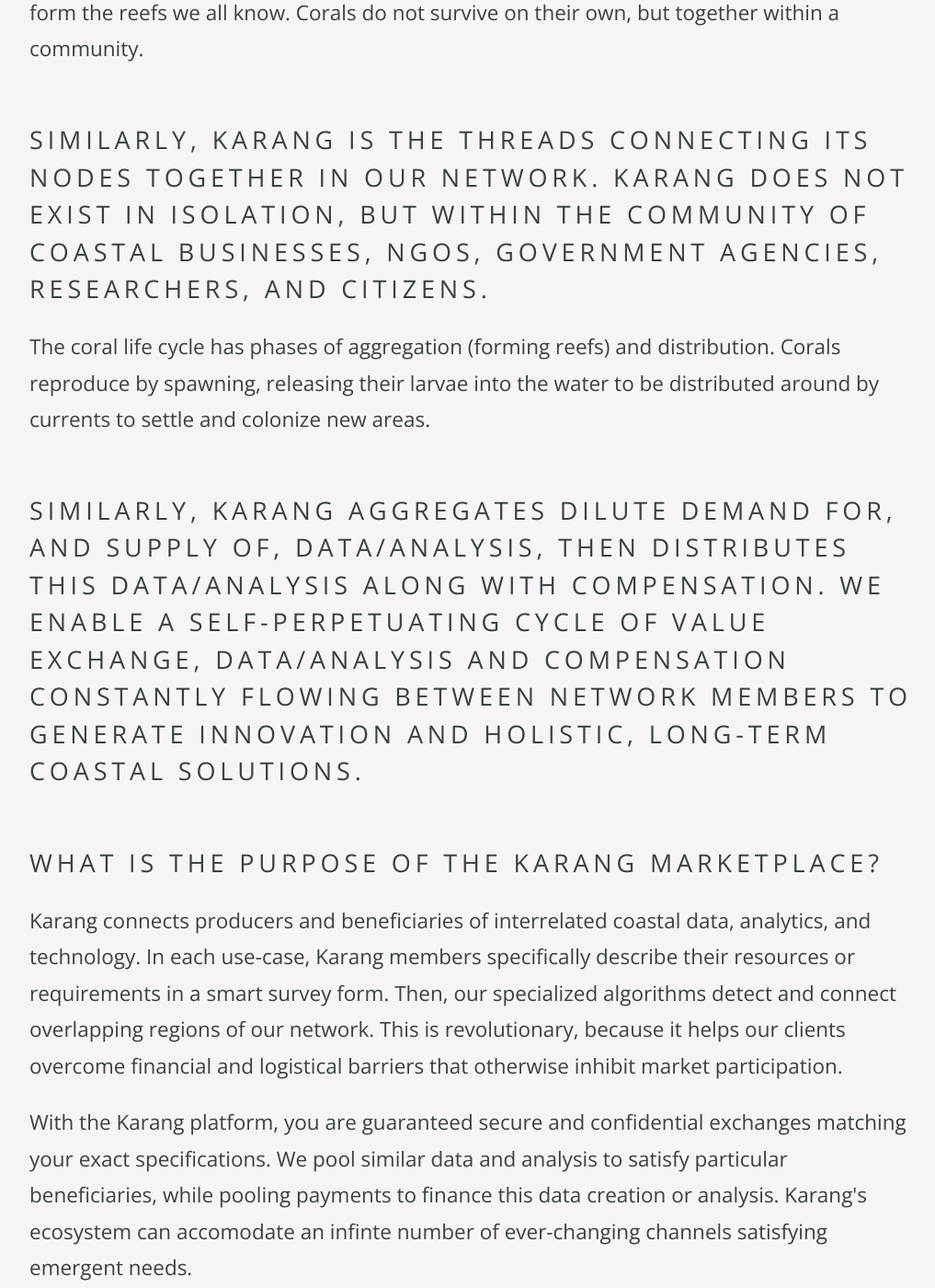
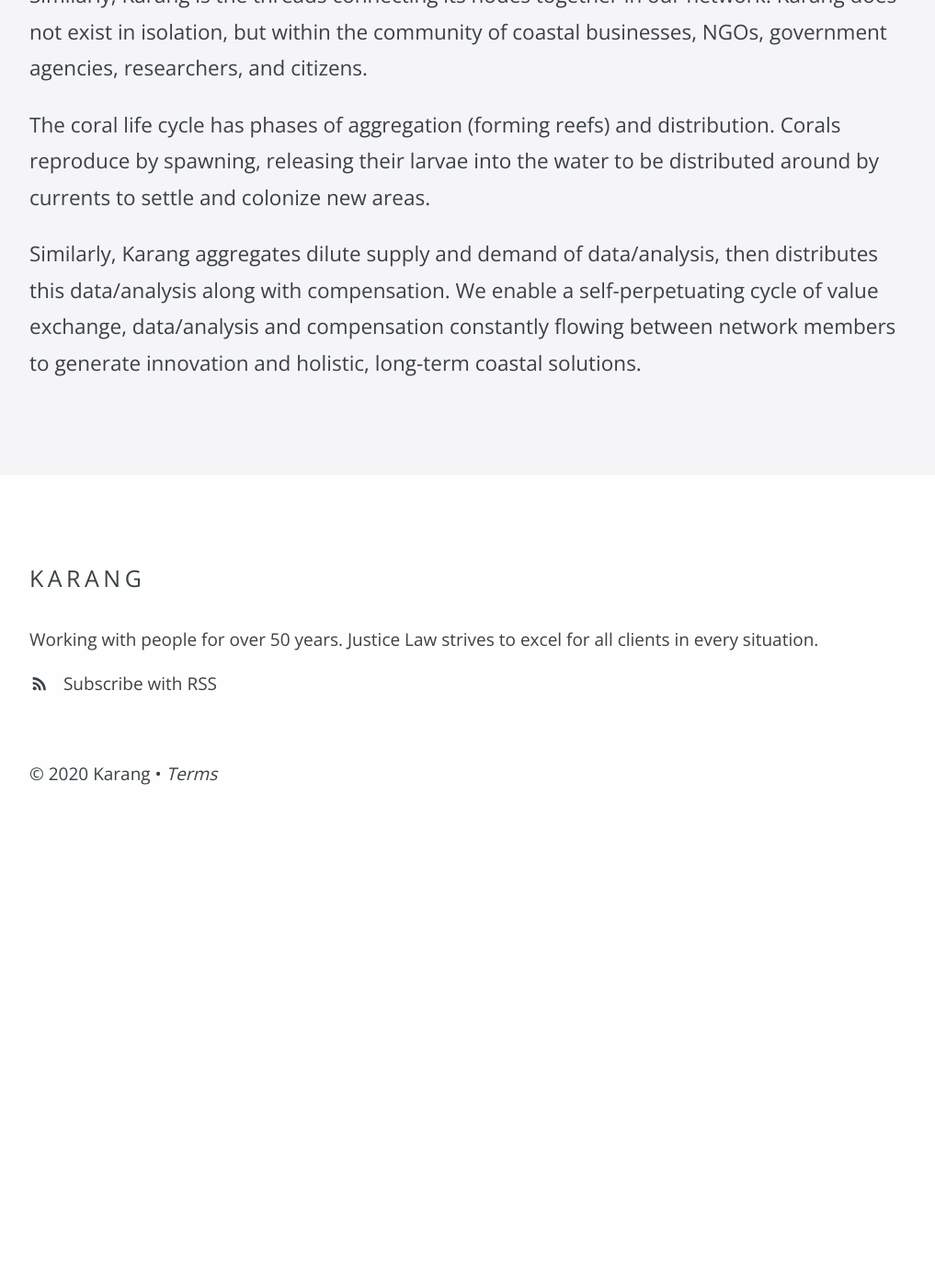
Before and after one commit to SSOATeam/website, a Jekyll site: the page built from about.html, in a window 1280 px wide and 1400 px high, scrolled down 1159 px. Shown: the whole window at 92% size, without its empty margins (128-1145 px from the left). Built offline with Jekyll 4.4.1, drawn with Linux system fonts in a browser that asks for light colours; nearby versions of some CDN libraries; after the commit the page ends 2098 px from its top, so only the background shows below that; some of the changed text lies outside the part shown.

Commit message:
Update about description.

```diff
--- a/about.html
+++ b/about.html
@@ -11,59 +11,37 @@
 
 <div class="editable">
 	<h4 id="-karang-means-coral-in-indonesian-">“Karang” means “coral” in Indonesian.</h4>
-	<p>Corals encapsulate many of the core concepts of our business. Yes, several of Karang’s initial use-cases are
-		centered around corals (like aquatic monitoring and natural asset insurance), and yes, many of our pilot
-		projects and team members are located in Southeast Asia, but there&#39;s a lot more to this name.</p>
-	<p>Corals are foundation species. They support all sorts of processes and organisms critical to maintaining an
-		ecosystem. Without corals, the whole system collapses.</p>
-	<h3
-		id="similarly-karang-as-a-business-aims-to-support-a-thriving-coastal-economy-forming-a-foundation-of-ever-changing-information-that-fosters-continual-innovation-">
+	<p>
+		Corals encapsulate many of the core concepts of our business. Yes, several of Karang’s primary use-cases are
+		centered around corals (e.g., aquatic monitoring and natural asset insurance) and yes, many of our pilot
+		projects and team members are located in Southeast Asia, but there&#39;s a lot more to this name.
+	</p>
+	<p>
+		Corals are foundation species. They support all sorts of processes and organisms required to create and maintain an
+		ecosystem. Without corals, the whole system collapses.
+	</p>
+	<p>
 		Similarly, Karang as a business aims to support a thriving coastal economy, forming a foundation of
-		ever-changing information that fosters continual innovation.</h3>
-	<p>Corals are also colonial organisms. Teeny-tiny individual coral polyps aggregate together to form the reefs we
-		all know. Corals do not survive on their own, but together within a community.</p>
-	<h3
-		id="similarly-karang-is-the-threads-connecting-its-nodes-together-in-our-network-karang-does-not-exist-in-isolation-but-within-the-community-of-coastal-businesses-ngos-government-agencies-researchers-and-citizens-">
+		ever-changing information that fosters continual innovation.
+	</p>
+	<p>
+		Corals are also colonial organisms. Teeny-tiny individual coral polyps aggregate together to form the reefs we
+		all know. Corals do not survive on their own, but together within a community.
+	</p>
+	<p>
 		Similarly, Karang is the threads connecting its nodes together in our network. Karang does not exist in
 		isolation, but within the community of coastal businesses, NGOs, government agencies, researchers, and citizens.
-	</h3>
-	<p>The coral life cycle has phases of aggregation (forming reefs) and distribution. Corals reproduce by spawning,
-		releasing their larvae into the water to be distributed around by currents to settle and colonize new areas.</p>
-	<h3
-		id="similarly-karang-aggregates-dilute-demand-for-and-supply-of-data-analysis-then-distributes-this-data-analysis-along-with-compensation-we-enable-a-self-perpetuating-cycle-of-value-exchange-data-analysis-and-compensation-constantly-flowing-between-network-members-to-generate-innovation-and-holistic-long-term-coastal-solutions-">
-		Similarly, Karang aggregates dilute demand for, and supply of, data/analysis, then distributes this
-		data/analysis along with compensation. We enable a self-perpetuating cycle of value exchange, data/analysis and
-		compensation constantly flowing between network members to generate innovation and holistic, long-term coastal
-		solutions.</h3>
-
-	<h3>What is the purpose of the Karang marketplace?</h3>
-
+	</p>
 	<p>
-		Karang connects producers and beneficiaries of interrelated coastal data, analytics, and technology.
-		In each use-case, Karang members specifically describe their resources or requirements in a smart
-		survey form. Then, our specialized algorithms detect and connect overlapping regions of our network.
-		This is revolutionary, because it helps our clients overcome financial and logistical barriers that
-		otherwise inhibit market participation.
+		The coral life cycle has phases of aggregation (forming reefs) and distribution. Corals reproduce by spawning,
+		releasing their larvae into the water to be distributed around by currents to settle and colonize new areas.
+	</p>
+	<p>
+		Similarly, Karang aggregates dilute supply and demand of data/analysis, then distributes this data/analysis
+		along with compensation. We enable a self-perpetuating cycle of value exchange, data/analysis and compensation
+		constantly flowing between network members to generate innovation and holistic, long-term coastal solutions.
 	</p>
 
-	<p>
-		With the Karang platform, you are guaranteed secure and confidential exchanges matching your exact
-		specifications. We pool similar data and analysis to satisfy particular beneficiaries, while pooling
-		payments to finance this data creation or analysis. Karang's ecosystem can accomodate an infinte
-		number of ever-changing channels satisfying emergent needs.
-	</p>
-	<h3>So, what does this mean for me as a client?</h3>
-	<p>
-		- Ownership remains with the data creator.
-		<br>
-		- Transactions are direct between beneficiaries and producers.
-		<br>
-		- Exchanges are secure and confidential, yet traceable.
-		<br>
-		- Members specify their own terms and conditions for participation.
-		<br>
-		- An exchange won't occur unless it meets your requirements.
-	</p>
 </div>
 <!-- <ul class="staff-list">
 	{% for member in site.staff_members %}
```
